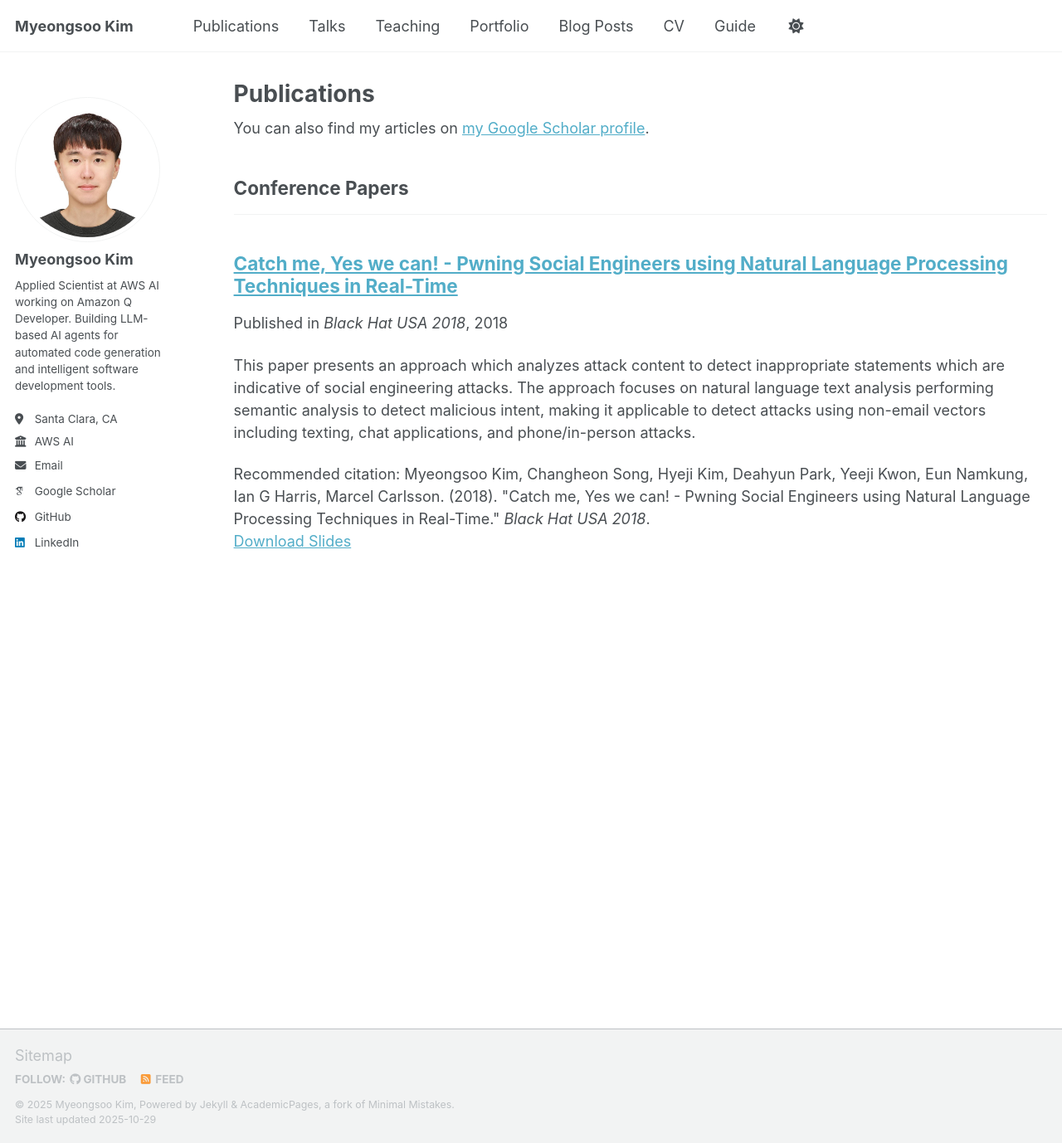
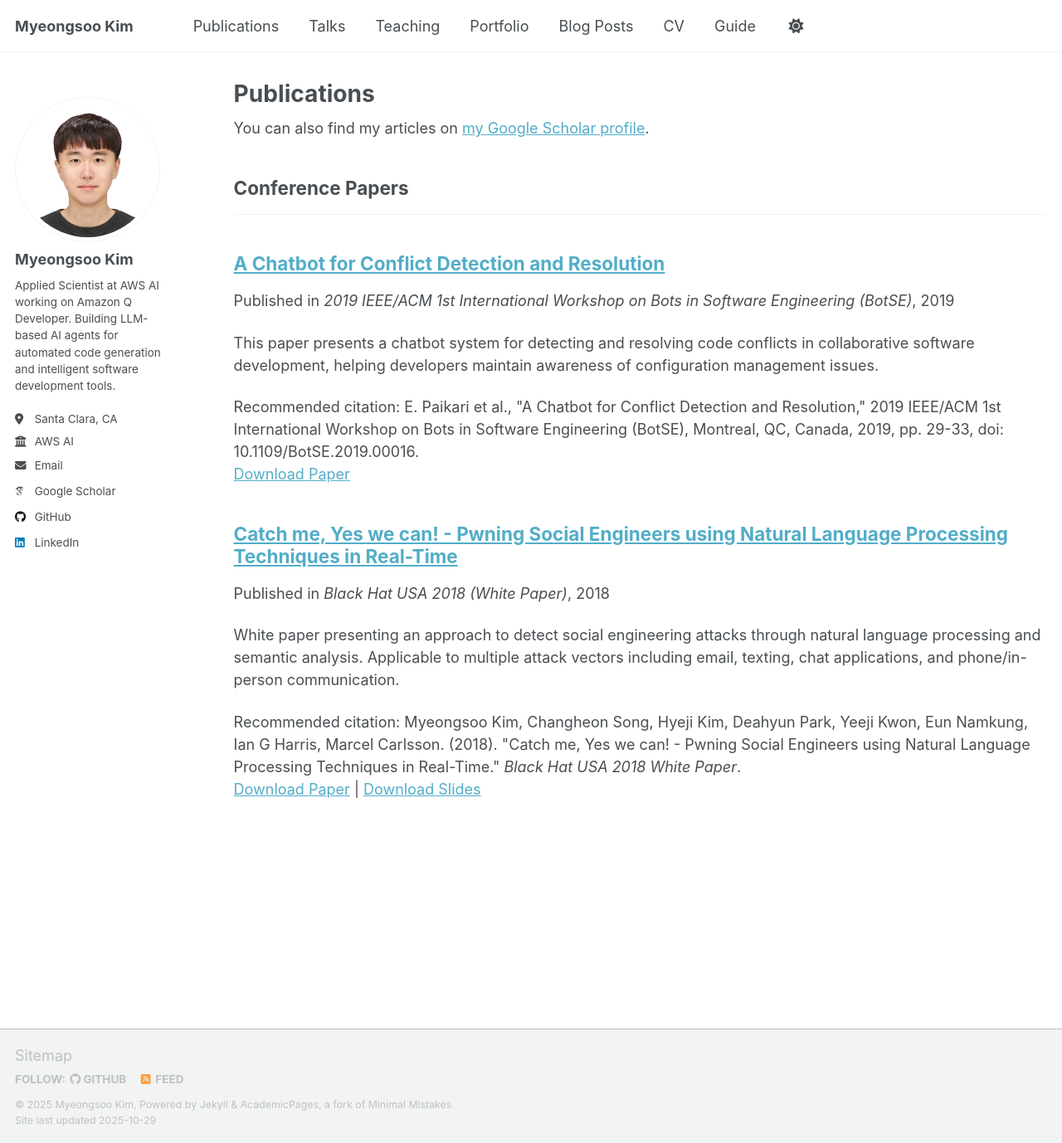
Before and after one commit to codingsoo/codingsoo.github.io, a Jekyll site: the page built from _pages/publications.html, in a window 1280 px wide and 1378 px high. Shown: the whole window at 83% size. Built offline with Jekyll 4.4.1, drawn with Linux system fonts in a browser that asks for light colours; some web fonts are replaced; a script that is not in the unit is left out.

Commit message:
Add two papers

````diff
--- a/_publications/2018-01-01-catch-me-yes-we-can.md
+++ b/_publications/2018-01-01-catch-me-yes-we-can.md
@@ -3,14 +3,15 @@ title: "Catch me, Yes we can! - Pwning Social Engineers using Natural Language P
 collection: publications
 category: conferences
 permalink: /publication/2018-catch-me-yes-we-can
-excerpt: 'This paper presents an approach which analyzes attack content to detect inappropriate statements which are indicative of social engineering attacks. The approach focuses on natural language text analysis performing semantic analysis to detect malicious intent, making it applicable to detect attacks using non-email vectors including texting, chat applications, and phone/in-person attacks.'
+excerpt: 'White paper presenting an approach to detect social engineering attacks through natural language processing and semantic analysis. Applicable to multiple attack vectors including email, texting, chat applications, and phone/in-person communication.'
 date: 2018-08-01
-venue: 'Black Hat USA 2018'
+venue: 'Black Hat USA 2018 (White Paper)'
+paperurl: 'https://codingsoo.github.io/files/catch-me-yes-we-can-blackhat2018.pdf'
 slidesurl: 'https://www.youtube.com/watch?v=i0f9T3aEvM0'
-citation: 'Myeongsoo Kim, Changheon Song, Hyeji Kim, Deahyun Park, Yeeji Kwon, Eun Namkung, Ian G Harris, Marcel Carlsson. (2018). &quot;Catch me, Yes we can! - Pwning Social Engineers using Natural Language Processing Techniques in Real-Time.&quot; <i>Black Hat USA 2018</i>.'
+citation: 'Myeongsoo Kim, Changheon Song, Hyeji Kim, Deahyun Park, Yeeji Kwon, Eun Namkung, Ian G Harris, Marcel Carlsson. (2018). &quot;Catch me, Yes we can! - Pwning Social Engineers using Natural Language Processing Techniques in Real-Time.&quot; <i>Black Hat USA 2018 White Paper</i>.'
 ---
 
-Social engineering attacks are one of the most common and least defended security threats today. This paper presents an approach which analyzes attack content to detect inappropriate statements which are indicative of social engineering attacks.
+Social engineering attacks are one of the most common and least defended security threats today. This white paper presents an approach which analyzes attack content to detect inappropriate statements which are indicative of social engineering attacks.
 
 ## Key Contributions
 
@@ -27,4 +28,23 @@ The approach leverages question answering systems to determine privacy status of
 
 **Authors:** Myeongsoo Kim, Changheon Song, Hyeji Kim, Deahyun Park, Yeeji Kwon, Eun Namkung, Ian G Harris, Marcel Carlsson
 
-**Video Presentation:** [Watch on YouTube](https://www.youtube.com/watch?v=i0f9T3aEvM0)
+**Resources:**
+- [Download White Paper (PDF)](https://codingsoo.github.io/files/catch-me-yes-we-can-blackhat2018.pdf)
+- [Video Presentation (YouTube)](https://www.youtube.com/watch?v=i0f9T3aEvM0)
+- [Black Hat USA 2018 Session](https://www.blackhat.com/us-18/briefings/schedule/#catch-me-yes-we-can--pwning-social-engineers-using-natural-language-processing-techniques-in-real-time-9946)
+
+## Citation
+
+Kim, Myeongsoo, Changheon Song, Hyeji Kim, Deahyun Park, Yeeji Kwon, Eun Namkung, Ian G. Harris, and Marcel Carlsson. "Catch me, yes we can!-pwning social engineers using natural language processing techniques in real-time." Black Hat USA 2018 White Paper.
+
+### BibTeX
+
+```bibtex
+@misc{kim2018catch,
+  title={Catch me, yes we can!-pwning social engineers using natural language processing techniques in real-time},
+  author={Kim, Myeongsoo and Song, Changheon and Kim, Hyeji and Park, Deahyun and Kwon, Yeeji and Namkung, Eun and Harris, Ian G and Carlsson, Marcel},
+  year={2018},
+  howpublished={Black Hat USA 2018 White Paper},
+  url={https://www.blackhat.com/us-18/briefings/schedule/#catch-me-yes-we-can--pwning-social-engineers-using-natural-language-processing-techniques-in-real-time-9946}
+}
+```
--- /dev/null
+++ b/_publications/2019-05-01-chatbot-conflict-detection.md
@@ -0,0 +1,57 @@
+---
+title: "A Chatbot for Conflict Detection and Resolution"
+collection: publications
+category: conferences
+permalink: /publication/2019-chatbot-conflict-detection
+excerpt: 'This paper presents a chatbot system for detecting and resolving code conflicts in collaborative software development, helping developers maintain awareness of configuration management issues.'
+date: 2019-05-01
+venue: '2019 IEEE/ACM 1st International Workshop on Bots in Software Engineering (BotSE)'
+paperurl: 'https://ieeexplore.ieee.org/document/8823615'
+citation: 'E. Paikari et al., &quot;A Chatbot for Conflict Detection and Resolution,&quot; 2019 IEEE/ACM 1st International Workshop on Bots in Software Engineering (BotSE), Montreal, QC, Canada, 2019, pp. 29-33, doi: 10.1109/BotSE.2019.00016.'
+---
+
+This paper presents a chatbot system designed to help developers detect and resolve code conflicts in collaborative software development environments.
+
+## Abstract
+
+In collaborative software development, code conflicts arise when multiple developers modify the same parts of code simultaneously. This paper introduces a chatbot that proactively monitors repositories for potential conflicts and notifies developers through their preferred communication channels. The chatbot helps maintain awareness of configuration management issues and facilitates conflict resolution.
+
+## Key Features
+
+The chatbot system provides:
+- **Conflict Detection**: Monitors code repositories for potential conflicts
+- **Proactive Notifications**: Alerts developers through communication channels
+- **Awareness Support**: Helps teams maintain configuration management awareness
+- **Resolution Assistance**: Guides developers through conflict resolution
+
+## Keywords
+Chatbots, code conflicts, collaborative development, configuration management, awareness
+
+**Authors:** Elahe Paikari, JaeEun Choi, SeonKyu Kim, Sooyoung Baek, MyeongSoo Kim, SeungEon Lee, ChaeYeon Han, YoungJae Kim, KaHye Ahn, Chan Cheong, André van der Hoek
+
+**Published in:** 2019 IEEE/ACM 1st International Workshop on Bots in Software Engineering (BotSE), Montreal, QC, Canada
+
+**Pages:** 29-33
+
+**DOI:** [10.1109/BotSE.2019.00016](https://doi.org/10.1109/BotSE.2019.00016)
+
+**IEEE Xplore:** [View Paper](https://ieeexplore.ieee.org/document/8823615)
+
+## Citation
+
+E. Paikari et al., "A Chatbot for Conflict Detection and Resolution," 2019 IEEE/ACM 1st International Workshop on Bots in Software Engineering (BotSE), Montreal, QC, Canada, 2019, pp. 29-33, doi: 10.1109/BotSE.2019.00016.
+
+### BibTeX
+
+```bibtex
+@INPROCEEDINGS{8823615,
+  author={Paikari, Elahe and Choi, JaeEun and Kim, SeonKyu and Baek, Sooyoung and Kim, MyeongSoo and Lee, SeungEon and Han, ChaeYeon and Kim, YoungJae and Ahn, KaHye and Cheong, Chan and van der hoek, André},
+  booktitle={2019 IEEE/ACM 1st International Workshop on Bots in Software Engineering (BotSE)},
+  title={A Chatbot for Conflict Detection and Resolution},
+  year={2019},
+  volume={},
+  number={},
+  pages={29-33},
+  keywords={Codes;Conferences;Configuration management;Collaboration;Chatbots;Software engineering;Software development management;Chatbots;code conflicts;collaborative development;configuration management;awareness},
+  doi={10.1109/BotSE.2019.00016}
+}
````
Also changed, not shown: 1 other file.
